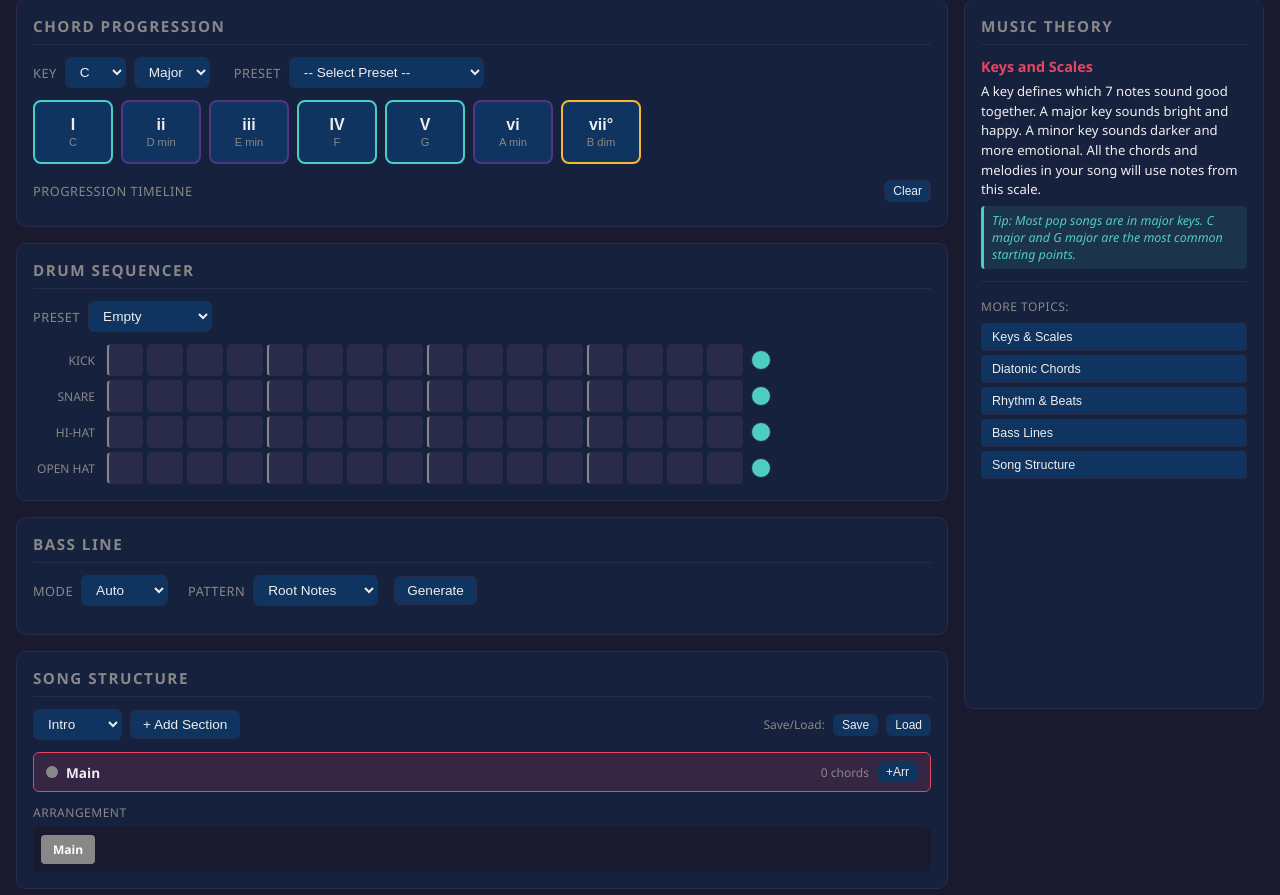
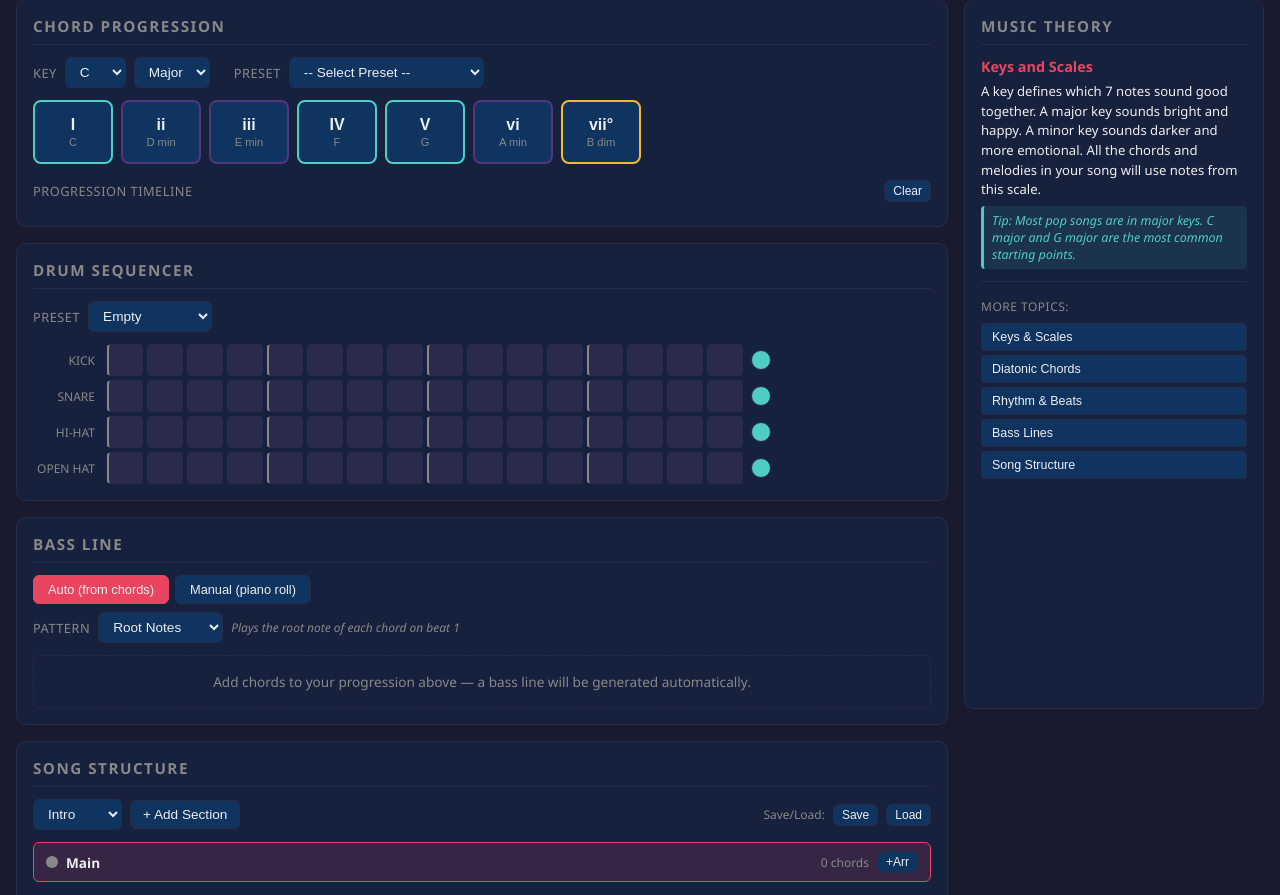
Before and after one commit to jakeybob/muzak, a Flask app: page / in a window 1280 px wide. Shown: the part 77-972 px from the top of the page. Run offline with Flask 3, Linux system fonts and the light colour scheme; some libraries are stand-ins or nearby versions.

Commit message:
added manual piano roll for bass

```diff
--- a/static/css/style.css
+++ b/static/css/style.css
@@ -430,16 +430,109 @@ label {
 /* ====== Bass Line ====== */
 .bass-controls {
     display: flex;
+    flex-direction: column;
+    gap: 8px;
+    margin-bottom: 12px;
+}
+
+.bass-mode-tabs {
+    display: flex;
+    gap: 6px;
+}
+
+.bass-tab {
+    padding: 6px 14px;
+    font-size: 0.8rem;
+}
+
+.bass-pattern-select {
+    display: flex;
     align-items: center;
     gap: 8px;
-    margin-bottom: 12px;
     flex-wrap: wrap;
 }
 
+.bass-pattern-desc {
+    font-size: 0.75rem;
+    color: var(--text-muted);
+    font-style: italic;
+}
+
+.bass-empty-msg {
+    padding: 16px;
+    text-align: center;
+    color: var(--text-muted);
+    font-size: 0.85rem;
+    border: 1px dashed var(--border);
+    border-radius: 6px;
+}
+
+/* Auto view - large cells with note names */
+.bass-auto-row {
+    display: flex;
+    gap: 4px;
+}
+
+.bass-auto-cell {
+    flex: 1;
+    min-width: 36px;
+    height: 48px;
+    border: 1px solid var(--border);
+    border-radius: 4px;
+    background: var(--cell-inactive);
+    display: flex;
+    flex-direction: column;
+    align-items: center;
+    justify-content: center;
+    transition: all 0.1s;
+}
+
+.bass-auto-cell.beat-start {
+    border-left: 2px solid var(--text-muted);
+}
+
+.bass-auto-cell.active {
+    background: #9b59b6;
+    border-color: #9b59b6;
+}
+
+.bass-auto-cell.step-highlight {
+    box-shadow: 0 0 8px rgba(155, 89, 182, 0.7);
+}
+
+.bass-auto-note {
+    font-weight: 700;
+    font-size: 0.85rem;
+    line-height: 1;
+}
+
+.bass-auto-octave {
+    font-size: 0.6rem;
+    color: rgba(255, 255, 255, 0.6);
+    line-height: 1;
+}
+
+.bass-beat-labels {
+    display: flex;
+    margin-top: 4px;
+}
+
+.bass-beat-label {
+    flex: 1;
+    text-align: center;
+    font-size: 0.65rem;
+    color: var(--text-muted);
+    text-transform: uppercase;
+    letter-spacing: 0.5px;
+}
+
+/* Manual piano-roll view */
 .bass-grid {
     display: flex;
     flex-direction: column;
     gap: 2px;
+    max-height: 320px;
+    overflow-y: auto;
 }
 
 .bass-row {
--- a/static/js/bass-line.js
+++ b/static/js/bass-line.js
@@ -4,73 +4,91 @@ const BassLine = {
     mode: "auto",
     sequence: null,
     manualPattern: new Array(16).fill(null),
-    availableNotes: [],
+
+    // Notes for manual piano-roll (high to low)
+    PIANO_ROLL_NOTES: [
+        "G3", "F#3", "F3", "E3", "D#3", "D3", "C#3", "C3",
+        "B2", "A#2", "A2", "G#2", "G2", "F#2", "F2", "E2", "D#2", "D2", "C#2", "C2"
+    ],
+
+    PATTERN_DESCRIPTIONS: {
+        "Root Notes": "Plays the root note of each chord on beat 1",
+        "Root-Fifth": "Root on beat 1, fifth on beat 3",
+        "Walking": "Walks through the chord tones (root, third, fifth)",
+        "Octave Pump": "Root note with an octave jump for energy",
+    },
 
     init() {
         this.container = document.getElementById("bass-line");
         this.render();
-        this.loadAvailableNotes();
 
         EventBus.on("playbackStarted", () => this.startSequence());
         EventBus.on("playbackStopped", () => this.stopSequence());
         EventBus.on("progressionChanged", () => {
             if (this.mode === "auto") this.generateBass();
         });
-        EventBus.on("keyChanged", () => this.loadAvailableNotes());
     },
 
     render() {
         this.container.innerHTML = `
             <div class="bass-controls">
-                <label>Mode</label>
-                <select id="bass-mode">
-                    <option value="auto">Auto</option>
-                    <option value="manual">Manual</option>
+                <div class="bass-mode-tabs">
+                    <button class="btn bass-tab ${this.mode === 'auto' ? 'active' : ''}" data-mode="auto">
+                        Auto (from chords)
+                    </button>
+                    <button class="btn bass-tab ${this.mode === 'manual' ? 'active' : ''}" data-mode="manual">
+                        Manual (piano roll)
+                    </button>
+                </div>
+                <div class="bass-pattern-select" id="bass-pattern-area"
+                     style="${this.mode === 'manual' ? 'display:none' : ''}">
+                    <label>Pattern</label>
+                    <select id="bass-pattern">
+                        ${Object.keys(this.PATTERN_DESCRIPTIONS).map(name =>
+                            `<option value="${name}">${name}</option>`
+                        ).join("")}
                     </select>
-                <label style="margin-left: 12px;">Pattern</label>
-                <select id="bass-pattern">
-                    <option value="Root Notes">Root Notes</option>
-                    <option value="Root-Fifth">Root-Fifth</option>
-                    <option value="Walking">Walking</option>
-                    <option value="Octave Pump">Octave Pump</option>
-                </select>
-                <button class="btn" id="bass-generate" style="margin-left: 8px;">Generate</button>
+                    <span class="bass-pattern-desc" id="bass-pattern-desc">
+                        ${this.PATTERN_DESCRIPTIONS["Root Notes"]}
+                    </span>
                 </div>
-            <div id="bass-grid" class="bass-grid"></div>
+            </div>
+            <div id="bass-display"></div>
         `;
 
-        document.getElementById("bass-mode").addEventListener("change", (e) => {
-            this.mode = e.target.value;
-            document.getElementById("bass-pattern").disabled = this.mode === "manual";
-            document.getElementById("bass-generate").disabled = this.mode === "manual";
+        // Mode tabs
+        this.container.querySelectorAll(".bass-tab").forEach(tab => {
+            tab.addEventListener("click", () => {
+                this.mode = tab.dataset.mode;
+                this.render();
                 if (this.mode === "auto") this.generateBass();
             });
+        });
 
-        document.getElementById("bass-generate").addEventListener("click", () => this.generateBass());
-        document.getElementById("bass-pattern").addEventListener("change", () => {
-            if (this.mode === "auto") this.generateBass();
+        // Pattern selector (auto mode only)
+        const patternSelect = document.getElementById("bass-pattern");
+        if (patternSelect) {
+            patternSelect.addEventListener("change", () => {
+                const desc = document.getElementById("bass-pattern-desc");
+                if (desc) desc.textContent = this.PATTERN_DESCRIPTIONS[patternSelect.value] || "";
+                this.generateBass();
             });
-    },
+        }
 
-    loadAvailableNotes() {
-        const key = AppState.songData.key;
-        // Bass notes: one octave of chromatic notes in octave 2, plus a few in octave 3
-        this.availableNotes = [
-            "B3", "A#3", "A3", "G#3", "G3", "F#3", "F3", "E3", "D#3", "D3", "C#3", "C3",
-            "B2", "A#2", "A2", "G#2", "G2", "F#2", "F2", "E2", "D#2", "D2", "C#2", "C2"
-        ];
-        if (this.mode === "manual") this.renderGrid();
+        this.renderDisplay();
     },
 
     async generateBass() {
         const chords = AppState.getCurrentSection().chords || [];
         if (chords.length === 0) {
             this.bassLine = [];
-            this.renderGrid();
+            AppState.getCurrentSection().bassLine = [];
+            this.renderDisplay();
             return;
         }
 
-        const pattern = document.getElementById("bass-pattern").value;
+        const patternEl = document.getElementById("bass-pattern");
+        const pattern = patternEl ? patternEl.value : "Root Notes";
         const key = AppState.songData.key;
 
         try {
@@ -82,45 +100,72 @@ const BassLine = {
             const data = await resp.json();
             this.bassLine = data.bass_line || [];
             AppState.getCurrentSection().bassLine = [...this.bassLine];
-            this.renderGrid();
+            this.renderDisplay();
         } catch (err) {
             console.error("Bass generation failed:", err);
         }
     },
 
-    renderGrid() {
-        const grid = document.getElementById("bass-grid");
-        if (!grid) return;
-        grid.innerHTML = "";
+    renderDisplay() {
+        const display = document.getElementById("bass-display");
+        if (!display) return;
+        display.innerHTML = "";
 
         if (this.mode === "auto") {
-            // Simple auto display: show which steps have bass notes
+            this.renderAutoView(display);
+        } else {
+            this.renderManualView(display);
+        }
+    },
+
+    renderAutoView(display) {
+        if (this.bassLine.length === 0) {
+            display.innerHTML = `
+                <div class="bass-empty-msg">
+                    Add chords to your progression above &mdash; a bass line will be generated automatically.
+                </div>
+            `;
+            return;
+        }
+
+        // Step display with note names visible inside cells
         const row = document.createElement("div");
-            row.className = "bass-row";
-
-            const label = document.createElement("span");
-            label.className = "bass-note-label";
-            label.textContent = "Bass";
-            row.appendChild(label);
+        row.className = "bass-auto-row";
 
         for (let col = 0; col < 16; col++) {
             const cell = document.createElement("div");
-                cell.className = "bass-cell";
+            cell.className = "bass-auto-cell";
             if (col % 4 === 0) cell.classList.add("beat-start");
 
-                const hasNote = this.bassLine.some(n => n.step === col);
-                if (hasNote) {
+            const noteData = this.bassLine.find(n => n.step === col);
+            if (noteData) {
                 cell.classList.add("active");
-                    const note = this.bassLine.find(n => n.step === col);
-                    cell.title = note.note;
+                const noteName = noteData.note.replace(/\d/, "");
+                const octave = noteData.note.match(/\d/)[0];
+                cell.innerHTML = `<span class="bass-auto-note">${noteName}</span><span class="bass-auto-octave">${octave}</span>`;
             }
+
             row.appendChild(cell);
         }
-            grid.appendChild(row);
-        } else {
-            // Manual mode: pitch grid
-            const notesToShow = this.availableNotes.slice(6, 18); // Show one octave
-            notesToShow.forEach(note => {
+        display.appendChild(row);
+
+        // Beat labels below
+        const beatRow = document.createElement("div");
+        beatRow.className = "bass-beat-labels";
+        for (let i = 0; i < 4; i++) {
+            const label = document.createElement("span");
+            label.className = "bass-beat-label";
+            label.textContent = `Beat ${i + 1}`;
+            beatRow.appendChild(label);
+        }
+        display.appendChild(beatRow);
+    },
+
+    renderManualView(display) {
+        const grid = document.createElement("div");
+        grid.className = "bass-grid";
+
+        this.PIANO_ROLL_NOTES.forEach(note => {
             const row = document.createElement("div");
             row.className = "bass-row";
 
@@ -145,14 +190,14 @@ const BassLine = {
                         this.manualPattern[col] = note;
                     }
                     this.updateBassFromManual();
-                        this.renderGrid();
+                    this.renderDisplay();
                 });
 
                 row.appendChild(cell);
             }
             grid.appendChild(row);
         });
-        }
+        display.appendChild(grid);
     },
 
     updateBassFromManual() {
@@ -174,10 +219,7 @@ const BassLine = {
             const noteData = this.bassLine.find(n => n.step === step);
             if (noteData) {
                 AudioEngine.synths.bass.triggerAttackRelease(
-                    noteData.note,
-                    "8n",
-                    time,
-                    noteData.velocity
+                    noteData.note, "8n", time, noteData.velocity
                 );
             }
             Tone.Draw.schedule(() => this.highlightStep(step), time);
@@ -194,18 +236,27 @@ const BassLine = {
     },
 
     highlightStep(step) {
-        const cells = document.querySelectorAll(".bass-cell");
-        cells.forEach(cell => {
-            // Use position in row to determine column
+        // Auto view cells
+        const autoCells = document.querySelectorAll(".bass-auto-cell");
+        autoCells.forEach((cell, i) => {
+            cell.classList.toggle("step-highlight", i === step);
+        });
+        // Manual view cells
+        const manualCells = document.querySelectorAll(".bass-cell");
+        manualCells.forEach(cell => {
             const parent = cell.parentElement;
-            const children = Array.from(parent.children).filter(c => c.classList.contains("bass-cell"));
-            const col = children.indexOf(cell);
+            const siblings = Array.from(parent.children).filter(c => c.classList.contains("bass-cell"));
+            const col = siblings.indexOf(cell);
             cell.classList.toggle("step-highlight", col === step);
         });
     },
 
     loadSectionData(section) {
         this.bassLine = section.bassLine || [];
-        this.renderGrid();
+        this.manualPattern = new Array(16).fill(null);
+        this.bassLine.forEach(n => {
+            this.manualPattern[n.step] = n.note;
+        });
+        this.renderDisplay();
     }
 };
```
Lines whose indentation alone changed are shown as unchanged.
